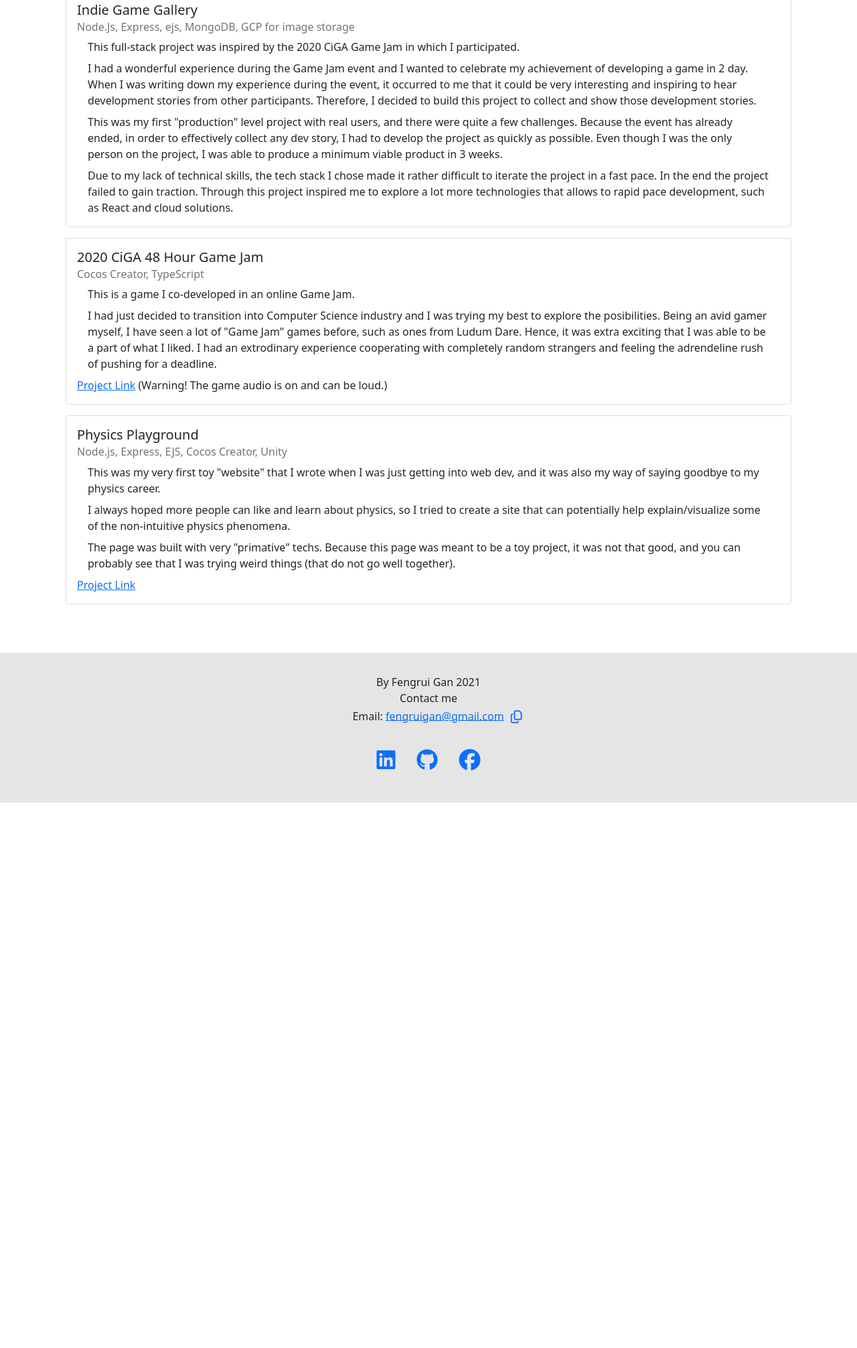
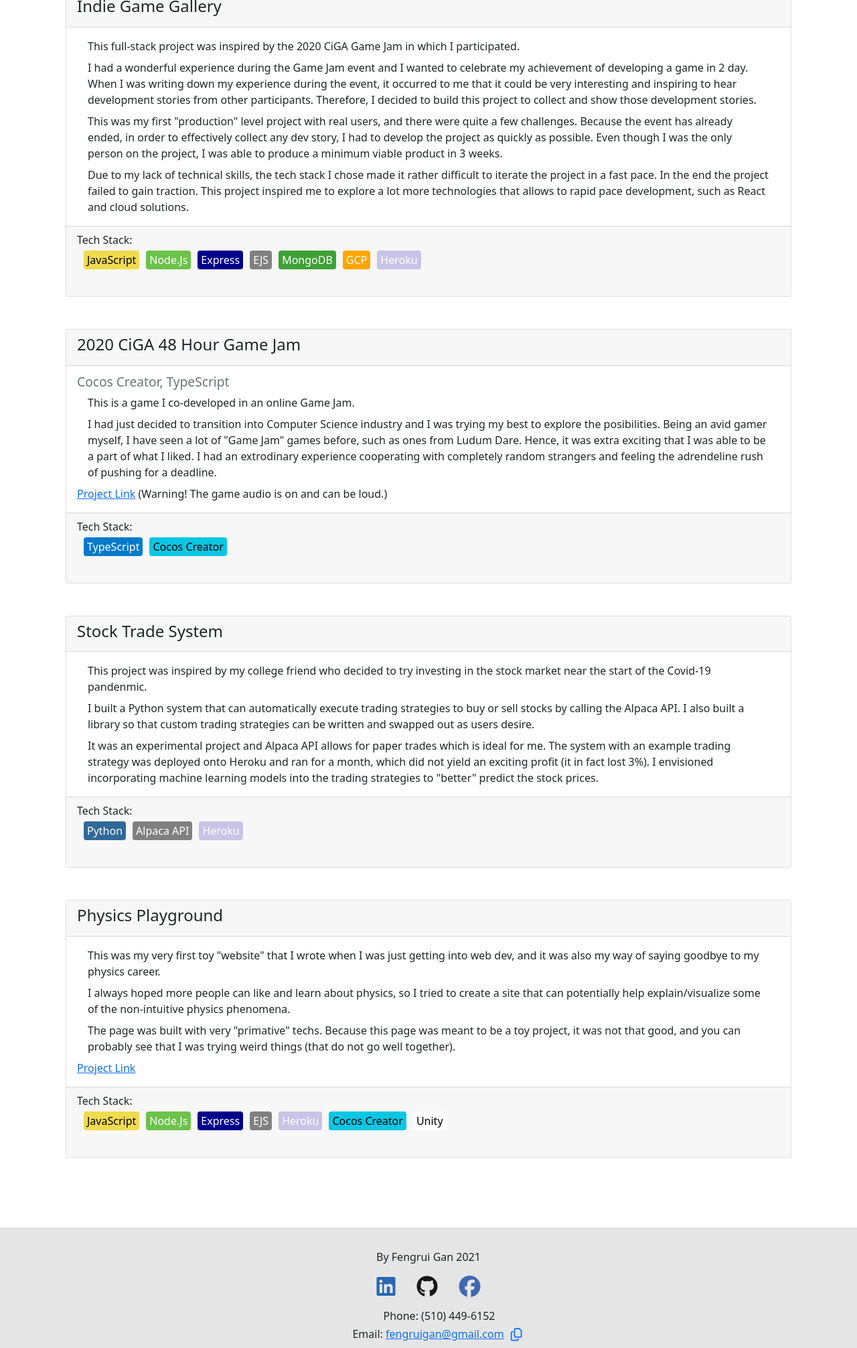
Before and after one commit to fengruigan/fengruigan-homepage, a website: page projects.html in a window 1280 px wide. Shown: the part 183-2195 px from the top of the page at 67% size. Before the commit the page ends 1381 px from the top, so only its background shows below. Drawn offline with nearby package versions, Linux system fonts and the light colour scheme.

Commit message:
rework projects page

```diff
--- a/projects.html
+++ b/projects.html
@@ -19,10 +19,7 @@
       integrity="sha384-MrcW6ZMFYlzcLA8Nl+NtUVF0sA7MsXsP1UyJoMp4YLEuNSfAP+JcXn/tWtIaxVXM"
       crossorigin="anonymous"
     ></script>
-    <script
-      src="https://kit.fontawesome.com/aa892a9d47.js"
-      crossorigin="anonymous"
-    ></script>
+    <script src="https://kit.fontawesome.com/aa892a9d47.js" crossorigin="anonymous"></script>
     <title>Fengrui Gan's Home Page</title>
   </head>
 
@@ -56,101 +53,179 @@
           <ul id="project-list" class="list-group">
             <li class="list-group-item">
               <div class="card">
+                <div class="card-header">
+                  <h2 class="card-title">Indie Game Gallery</h2>
+                </div>
                 <div class="card-body">
-                  <h5 class="card-title">Indie Game Gallery</h5>
-                  <h6 class="card-subtitle mb-2 text-muted">
-                    Node.Js, Express, ejs, MongoDB, GCP for image storage
-                  </h6>
+                  <!-- <h3 class="card-subtitle mb-2 text-muted"> -->
+                  <!-- Node.Js, Express, ejs, MongoDB, GCP for image storage -->
+                  <!-- </h3> -->
                   <p class="card-text">
-                    This full-stack project was inspired by the 2020 CiGA Game
-                    Jam in which I participated.
+                    This full-stack project was inspired by the 2020 CiGA Game Jam in which I participated.
                   </p>
                   <p class="card-text">
-                    I had a wonderful experience during the Game Jam event and I
-                    wanted to celebrate my achievement of developing a game in 2
-                    day. When I was writing down my experience during the event,
-                    it occurred to me that it could be very interesting and
-                    inspiring to hear development stories from other
-                    participants. Therefore, I decided to build this project to
-                    collect and show those development stories.
+                    I had a wonderful experience during the Game Jam event and I wanted to celebrate my achievement of
+                    developing a game in 2 day. When I was writing down my experience during the event, it occurred to
+                    me that it could be very interesting and inspiring to hear development stories from other
+                    participants. Therefore, I decided to build this project to collect and show those development
+                    stories.
                   </p>
                   <p class="card-text">
-                    This was my first "production" level project with real
-                    users, and there were quite a few challenges. Because the
-                    event has already ended, in order to effectively collect any
-                    dev story, I had to develop the project as quickly as
-                    possible. Even though I was the only person on the project,
-                    I was able to produce a minimum viable product in 3 weeks.
+                    This was my first "production" level project with real users, and there were quite a few challenges.
+                    Because the event has already ended, in order to effectively collect any dev story, I had to develop
+                    the project as quickly as possible. Even though I was the only person on the project, I was able to
+                    produce a minimum viable product in 3 weeks.
                   </p>
                   <p class="card-text">
-                    Due to my lack of technical skills, the tech stack I chose
-                    made it rather difficult to iterate the project in a fast
-                    pace. In the end the project failed to gain traction.
-                    Through this project inspired me to explore a lot more
-                    technologies that allows to rapid pace development, such as
-                    React and cloud solutions.
+                    Due to my lack of technical skills, the tech stack I chose made it rather difficult to iterate the
+                    project in a fast pace. In the end the project failed to gain traction. This project inspired me to
+                    explore a lot more technologies that allows to rapid pace development, such as React and cloud
+                    solutions.
                   </p>
+                </div>
+                <div class="card-footer">
+                  <div class="mb-1">Tech Stack:</div>
+                  <ul class="list-group list-group-horizontal tag-list">
+                    <li>
+                      <div class="tag tag-js rounded">JavaScript</div>
+                    </li>
+                    <li>
+                      <div class="tag tag-node rounded">Node.Js</div>
+                    </li>
+                    <li>
+                      <div class="tag tag-express rounded">Express</div>
+                    </li>
+                    <li>
+                      <div class="tag tag-no-color rounded">EJS</div>
+                    </li>
+                    <li>
+                      <div class="tag tag-mongodb rounded">MongoDB</div>
+                    </li>
+                    <li>
+                      <div class="tag tag-gcp rounded">GCP</div>
+                    </li>
+                    <li>
+                      <div class="tag tag-heroku rounded">Heroku</div>
+                    </li>
+                  </ul>
                 </div>
               </div>
             </li>
             <li class="list-group-item">
               <div class="card">
+                <div class="card-header">
+                  <h2 class="card-title">2020 CiGA 48 Hour Game Jam</h2>
+                </div>
                 <div class="card-body">
-                  <h5 class="card-title">2020 CiGA 48 Hour Game Jam</h5>
-                  <h6 class="card-subtitle mb-2 text-muted">
-                    Cocos Creator, TypeScript
-                  </h6>
+                  <h3 class="card-subtitle mb-2 text-muted">Cocos Creator, TypeScript</h3>
+                  <p class="card-text">This is a game I co-developed in an online Game Jam.</p>
                   <p class="card-text">
-                    This is a game I co-developed in an online Game Jam.
+                    I had just decided to transition into Computer Science industry and I was trying my best to explore
+                    the posibilities. Being an avid gamer myself, I have seen a lot of "Game Jam" games before, such as
+                    ones from Ludum Dare. Hence, it was extra exciting that I was able to be a part of what I liked. I
+                    had an extrodinary experience cooperating with completely random strangers and feeling the
+                    adrendeline rush of pushing for a deadline.
                   </p>
-                  <p class="card-text">
-                    I had just decided to transition into Computer Science
-                    industry and I was trying my best to explore the
-                    posibilities. Being an avid gamer myself, I have seen a lot
-                    of "Game Jam" games before, such as ones from Ludum Dare.
-                    Hence, it was extra exciting that I was able to be a part of
-                    what I liked. I had an extrodinary experience cooperating
-                    with completely random strangers and feeling the adrendeline
-                    rush of pushing for a deadline.
-                  </p>
-                  <a
-                    href="https://physics-playground.herokuapp.com/minigames/CGJ"
-                    class="card-link"
-                    >Project Link</a
-                  >
+                  <a href="https://physics-playground.herokuapp.com/minigames/CGJ" class="card-link">Project Link</a>
                   (Warning! The game audio is on and can be loud.)
+                </div>
+                <div class="card-footer">
+                  <div class="mb-1">Tech Stack:</div>
+                  <ul class="list-group list-group-horizontal tag-list">
+                    <li>
+                      <div class="tag tag-ts rounded">TypeScript</div>
+                    </li>
+                    <li>
+                      <div class="tag tag-cocos rounded">Cocos Creator</div>
+                    </li>
+                  </ul>
                 </div>
               </div>
             </li>
             <li class="list-group-item">
               <div class="card">
+                <div class="card-header">
+                  <h2 class="card-title">Stock Trade System</h2>
+                </div>
                 <div class="card-body">
-                  <h5 class="card-title">Physics Playground</h5>
-                  <h6 class="card-subtitle mb-2 text-muted">
-                    Node.js, Express, EJS, Cocos Creator, Unity
-                  </h6>
                   <p class="card-text">
-                    This was my very first toy "website" that I wrote when I was
-                    just getting into web dev, and it was also my way of saying
-                    goodbye to my physics career.
+                    This project was inspired by my college friend who decided to try investing in the stock market near
+                    the start of the Covid-19 pandenmic.
                   </p>
                   <p class="card-text">
-                    I always hoped more people can like and learn about physics,
-                    so I tried to create a site that can potentially help
-                    explain/visualize some of the non-intuitive physics
-                    phenomena.
+                    I built a Python system that can automatically execute trading strategies to buy or sell stocks by
+                    calling the Alpaca API. I also built a library so that custom trading strategies can be written and
+                    swapped out as users desire.
                   </p>
                   <p class="card-text">
-                    The page was built with very "primative" techs. Because this
-                    page was meant to be a toy project, it was not that good,
-                    and you can probably see that I was trying weird things
-                    (that do not go well together).
+                    It was an experimental project and Alpaca API allows for paper trades which is ideal for me. The
+                    system with an example trading strategy was deployed onto Heroku and ran for a month, which did not
+                    yield an exciting profit (it in fact lost 3%). I envisioned incorporating machine learning models
+                    into the trading strategies to "better" predict the stock prices.
                   </p>
-                  <a
-                    href="https://physics-playground.herokuapp.com/"
-                    class="card-link"
-                    >Project Link</a
-                  >
+                </div>
+                <div class="card-footer">
+                  <div class="mb-1">Tech Stack:</div>
+                  <ul class="list-group list-group-horizontal tag-list">
+                    <li>
+                      <div class="tag tag-py rounded">Python</div>
+                    </li>
+                    <li>
+                      <div class="tag tag-no-color rounded">Alpaca API</div>
+                    </li>
+                    <li>
+                      <div class="tag tag-heroku rounded">Heroku</div>
+                    </li>
+                  </ul>
+                </div>
+              </div>
+            </li>
+            <li class="list-group-item">
+              <div class="card">
+                <div class="card-header">
+                  <h2 class="card-title">Physics Playground</h2>
+                </div>
+                <div class="card-body">
+                  <p class="card-text">
+                    This was my very first toy "website" that I wrote when I was just getting into web dev, and it was
+                    also my way of saying goodbye to my physics career.
+                  </p>
+                  <p class="card-text">
+                    I always hoped more people can like and learn about physics, so I tried to create a site that can
+                    potentially help explain/visualize some of the non-intuitive physics phenomena.
+                  </p>
+                  <p class="card-text">
+                    The page was built with very "primative" techs. Because this page was meant to be a toy project, it
+                    was not that good, and you can probably see that I was trying weird things (that do not go well
+                    together).
+                  </p>
+                  <a href="https://physics-playground.herokuapp.com/" class="card-link">Project Link</a>
+                </div>
+                <div class="card-footer">
+                  <div class="mb-1">Tech Stack:</div>
+                  <ul class="list-group list-group-horizontal tag-list">
+                    <li>
+                      <div class="tag tag-js rounded">JavaScript</div>
+                    </li>
+                    <li>
+                      <div class="tag tag-node rounded">Node.Js</div>
+                    </li>
+                    <li>
+                      <div class="tag tag-express rounded">Express</div>
+                    </li>
+                    <li>
+                      <div class="tag tag-no-color rounded">EJS</div>
+                    </li>
+                    <li>
+                      <div class="tag tag-heroku rounded">Heroku</div>
+                    </li>
+                    <li>
+                      <div class="tag tag-cocos rounded">Cocos Creator</div>
+                    </li>
+                    <li>
+                      <div class="tag tag-unity rounded">Unity</div>
+                    </li>
+                  </ul>
                 </div>
               </div>
             </li>
@@ -158,14 +233,8 @@
         </section>
 
         <!-- Toasts -->
-        <div class="position-fixed bottom-0 start-0 p-3" style="z-index: 11">
-          <div
-            id="toast-success"
-            class="toast"
-            role="alert"
-            aria-live="assertive"
-            aria-atomic="true"
-          >
+        <div class="position-fixed bottom-0 start-0 p-3 toast">
+          <div id="toast-success" class="toast" role="alert" aria-live="assertive" aria-atomic="true">
             <div class="toast-header">
               <i id="toast-success-icon" class="fas fa-check-circle"></i>
               Success
@@ -174,21 +243,13 @@
           </div>
         </div>
 
-        <div class="position-fixed bottom-0 start-0 p-3" style="z-index: 11">
-          <div
-            id="toast-failure"
-            class="toast"
-            role="alert"
-            aria-live="assertive"
-            aria-atomic="true"
-          >
+        <div class="position-fixed bottom-0 start-0 p-3 toast">
+          <div id="toast-failure" class="toast" role="alert" aria-live="assertive" aria-atomic="true">
             <div class="toast-header">
               <i id="toast-failure-icon" class="fas fa-times-circle"></i>
               Failed
             </div>
-            <div id="error-message" class="toast-body">
-              Failed to copy to clipboard.
-            </div>
+            <div id="error-message" class="toast-body">Failed to copy to clipboard.</div>
           </div>
         </div>
       </div>
@@ -198,24 +259,7 @@
     <footer>
       <div id="footer">
         <div>By Fengrui Gan 2021</div>
-        <div>Contact me</div>
-        <ul id="vertical-contact-list">
-          <li>
-            Email:
-            <a href="mailto:fengruigan@gmail.com">fengruigan@gmail.com</a>
-            <button
-              id="copy-email"
-              type="button"
-              class="btn btn-outline-primary email-buttons"
-            >
-              <i class="far fa-copy"></i>
-            </button>
-          </li>
-        </ul>
-        <ul
-          id="horizontal-contact-list"
-          class="list-group list-group-horizontal"
-        >
+        <ul id="horizontal-contact-list" class="list-group list-group-horizontal">
           <li class="list-group-item">
             <a
               href="https://www.linkedin.com/in/fengrui-simon-gan-07a21a1a1/"
@@ -226,22 +270,24 @@
             </a>
           </li>
           <li class="list-group-item">
-            <a
-              href="https://github.com/fengruigan"
-              target="_blank"
-              rel="noopener noreferrer"
-            >
+            <a href="https://github.com/fengruigan" target="_blank" rel="noopener noreferrer">
               <i class="fab fa-github"></i>
             </a>
           </li>
           <li class="list-group-item">
-            <a
-              href="https://www.facebook.com/fengrui.gan"
-              target="_blank"
-              rel="noopener noreferrer"
-            >
+            <a href="https://www.facebook.com/fengrui.gan" target="_blank" rel="noopener noreferrer">
               <i class="fab fa-facebook"></i>
             </a>
+          </li>
+        </ul>
+        <ul id="vertical-contact-list">
+          <li>Phone: (510) 449-6152</li>
+          <li>
+            Email:
+            <a href="mailto:fengruigan@gmail.com">fengruigan@gmail.com</a>
+            <button id="copy-email" type="button" class="btn btn-outline-primary email-buttons">
+              <i class="far fa-copy"></i>
+            </button>
           </li>
         </ul>
       </div>
--- a/public/css/index.css
+++ b/public/css/index.css
@@ -3,8 +3,8 @@ body {
 }
 
 #landing-page {
-  margin-top: 11em;
-  margin-bottom: 9em;
+  margin-top: 9em;
+  margin-bottom: 7em;
   text-align: center;
 }
 
--- a/public/css/main.css
+++ b/public/css/main.css
@@ -17,6 +17,22 @@ main {
   font-size: 1.2em;
   border: none;
   padding: 2px 6px 2px 6px;
+}
+
+.fa-facebook {
+  color: #4267b2;
+}
+
+.fa-linkedin {
+  color: #2867b2;
+}
+
+.fa-github {
+  color: #171515;
+}
+
+.toast {
+  z-index: 11;
 }
 
 #footer {
--- a/public/css/projects.css
+++ b/public/css/projects.css
@@ -1,11 +1,72 @@
-#project-list li {
-  border: none;
+.card-title {
+  font-size: 1.5em;
 }
-
-/* .card-title {
-  color: blue;
-} */
+.card-subtitle {
+  font-size: 1.2em;
+}
 
 .card-text {
   margin: 0 1em 0.5em 1em;
 }
+
+.tag-list {
+  list-style: none;
+}
+
+.tag {
+  padding: 2px 5px 2px 5px;
+  margin-left: 10px;
+  color: white;
+}
+
+.tag-js {
+  background-color: #f0db4f;
+  color: black;
+}
+
+.tag-ts {
+  background-color: #007acc;
+}
+
+.tag-py {
+  background-color: #306998;
+}
+
+.tag-node {
+  background-color: #6cc24a;
+}
+
+.tag-express {
+  background-color: darkblue;
+}
+
+.tag-no-color {
+  background-color: grey;
+}
+
+.tag-mongodb {
+  background-color: #3fa037;
+}
+
+.tag-gcp {
+  background-color: orange;
+}
+
+.tag-cocos {
+  background-color: #09c6e3;
+  color: black;
+}
+
+.tag-unity {
+  background-color: white;
+  color: black;
+}
+
+.tag-heroku {
+  background-color: #c9c3e6;
+}
+
+#project-list li {
+  border: none;
+  margin-bottom: 2em;
+}
```
Also changed, not shown: about.html (+54 -113 lines), index.html (+10 -42 lines), public/css/about.css (+7 -12 lines).
